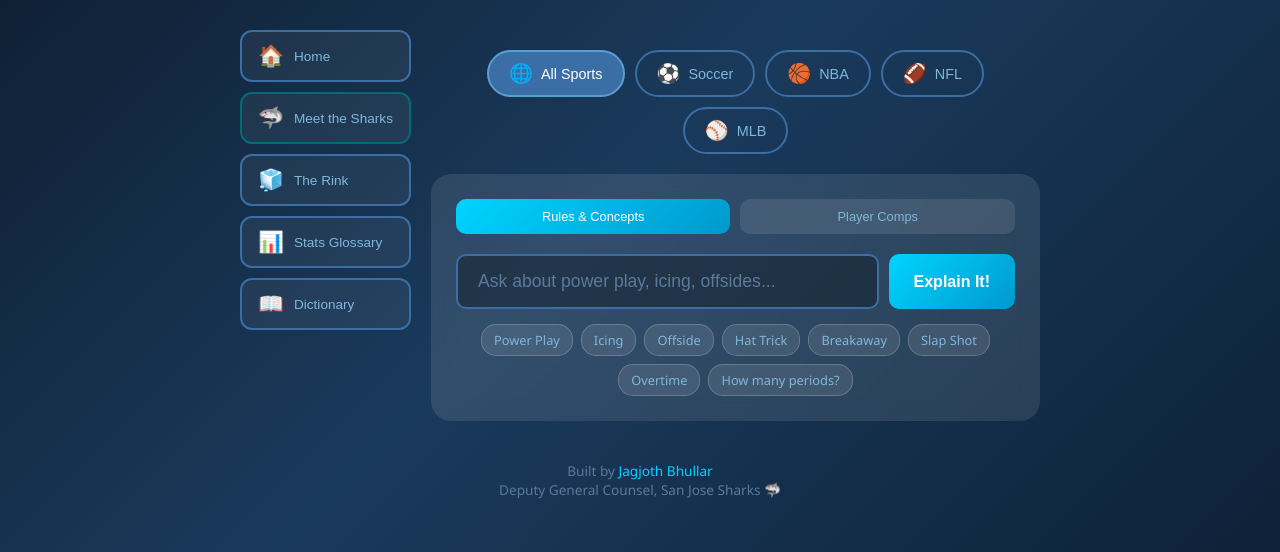
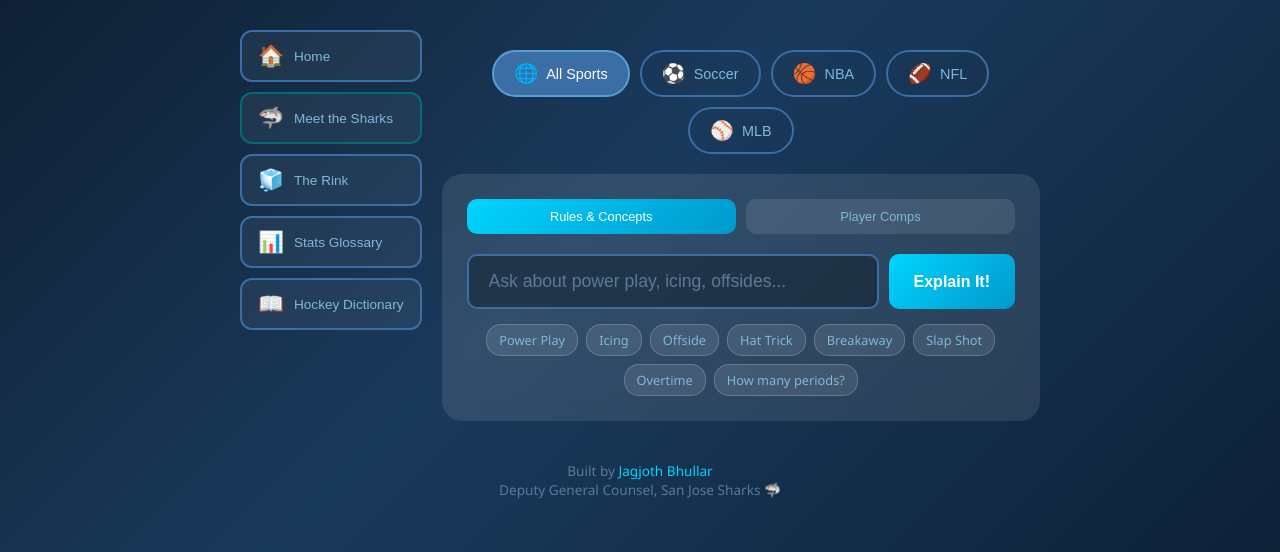
Before and after one commit to jagjothbhullar/hockey-for-dummies, a Flask app: page / in a window 1280 px wide. Shown: the part 224-776 px from the top of the page. Run offline with Flask 3, Linux system fonts and the light colour scheme.

Commit message:
Rename Dictionary to Hockey Dictionary
Co-Authored-By: Claude Opus 4.5 <noreply@anthropic.com>

```diff
--- a/templates/index.html
+++ b/templates/index.html
@@ -1188,7 +1188,7 @@
                 </button>
                 <button class="browse-btn" data-tab="dictionary">
                     <span class="browse-icon">📖</span>
-                    <span class="browse-label">Dictionary</span>
+                    <span class="browse-label">Hockey Dictionary</span>
                 </button>
             </div>
 
```
